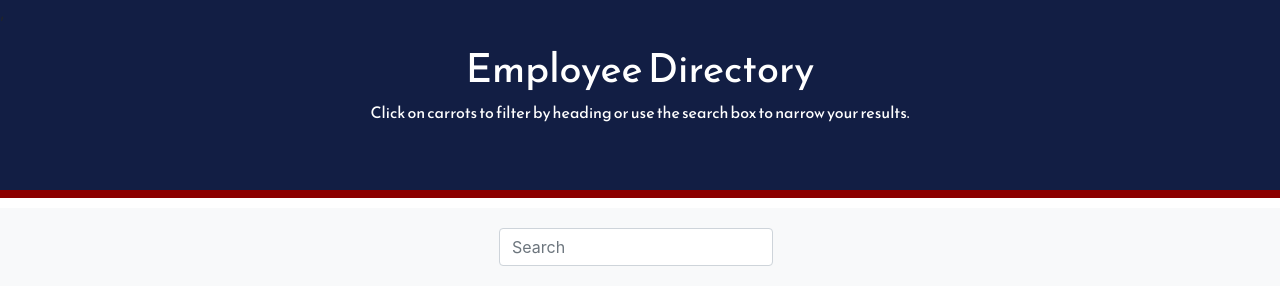
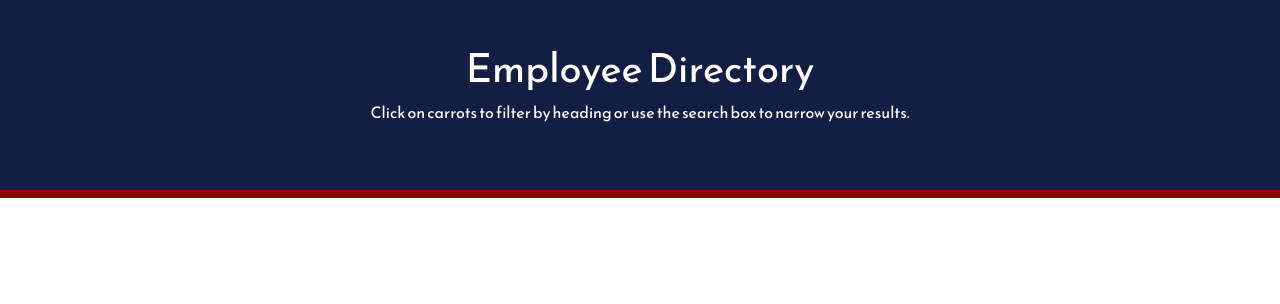
Before and after one commit to SIROG-E/employee-directory, a React (Create React App) app: page / in a window 1280 px wide. Shown: the top 304 px of the page. Built offline with nearby package versions, Linux system fonts and the light colour scheme.

Commit message:
fixed paths of imports

```diff
--- a/src/App.js
+++ b/src/App.js
@@ -1,27 +1,18 @@
-import React from "react";
-import Wrapper from "./components/Wrapper/Wrapper.jsx";
-import Header from "./components/Header/Header.jsx";
-import Main from "./components/Main/Main.jsx"
-import Navbar from "./components/Navbar/Navbar.jsx"
+import React from 'react';
+import Wrapper from './components/Wrapper/Wrapper';
+import Header from './components/Header/Header';
+import Main from './components/Main/Main';
 
 function App() {
   return (
-
-
     <div className="App">,
-    <div>
-      <Wrapper>
-        <Header />
-        <Main />
-        <Main/>
-      </Wrapper>
-      </div>
       <div>
-        <Navbar />
-
+        <Wrapper>
+          <Header />
+          <Main />
+        </Wrapper>
       </div>
     </div>
-
   );
 }
 
```
